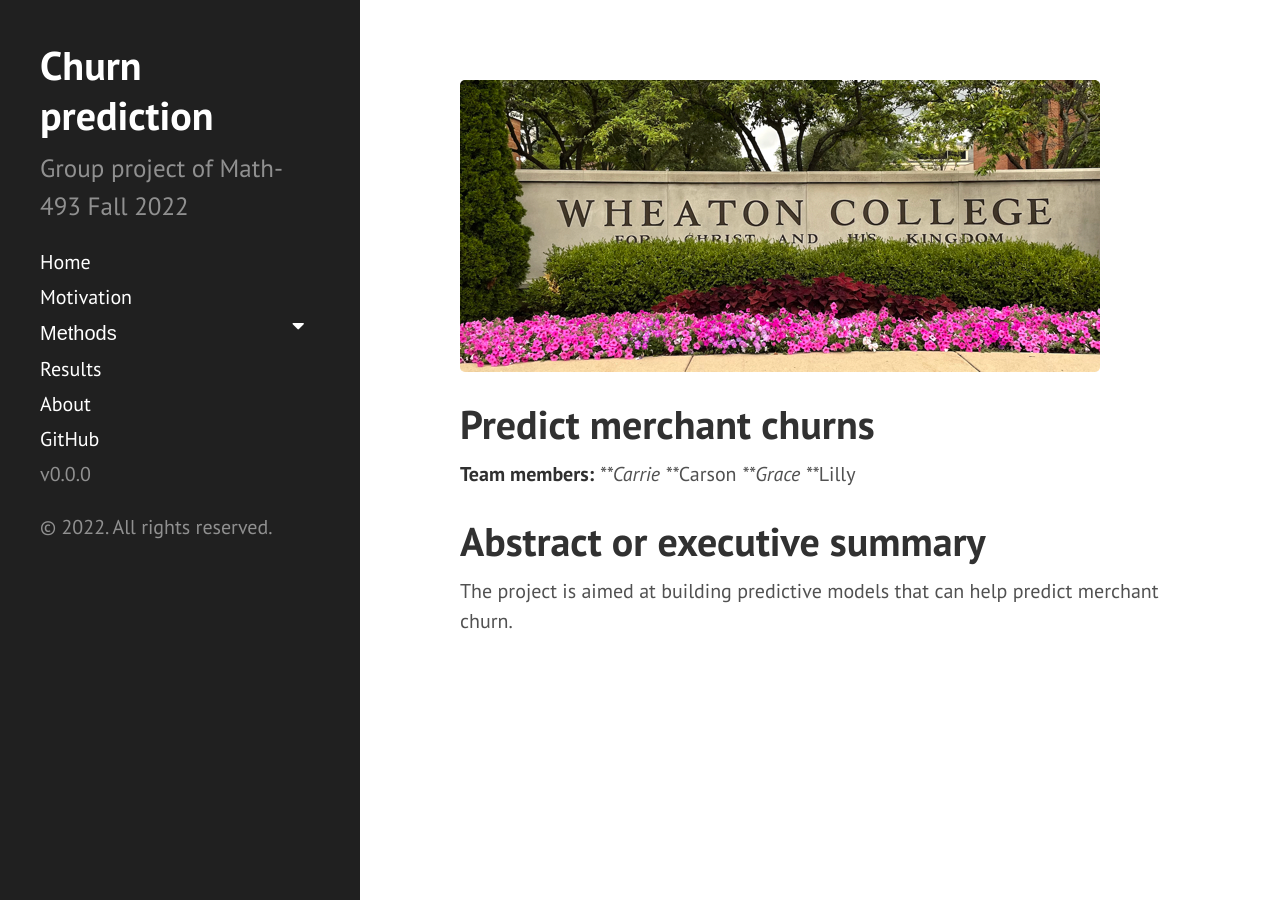
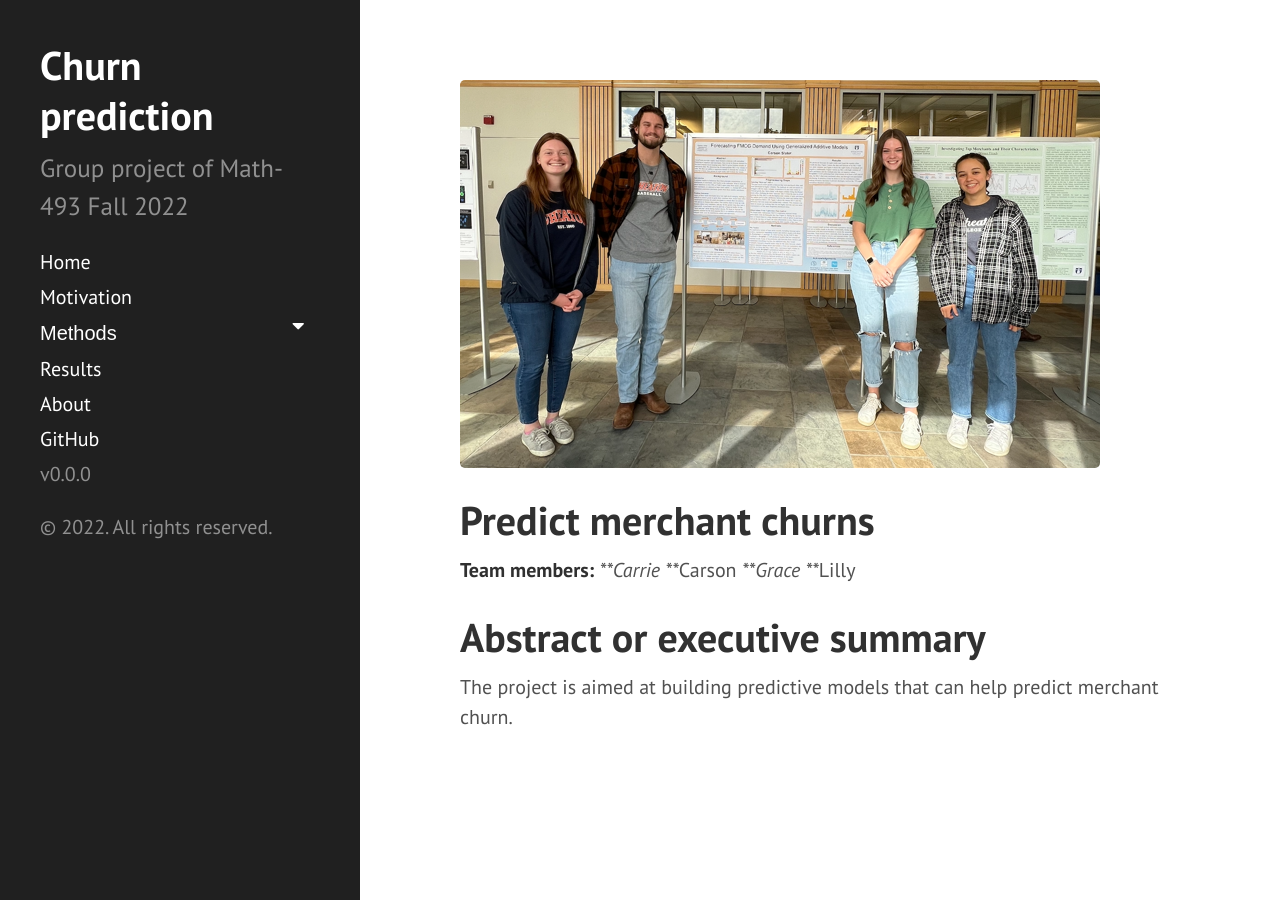
Before and after one commit to datasciencelifecycle/math493_fall2022, a Jekyll site: the page built from index.md, in a window 1280 px wide. Built offline with Jekyll 4.4.1, drawn with Linux system fonts in a browser that asks for light colours; the list of posts is cut into pages by our own code.

Commit message:
Update index.md

```diff
--- a/index.md
+++ b/index.md
@@ -2,7 +2,7 @@
 layout: default
 ---
 
-<img src="{{ site.url }}{{ site.baseurl }}/assets/img/college_medium.png">
+<img src="{{ site.url }}{{ site.baseurl }}/assets/img/group_picture.png">
 
 
 # Predict merchant churns
```
